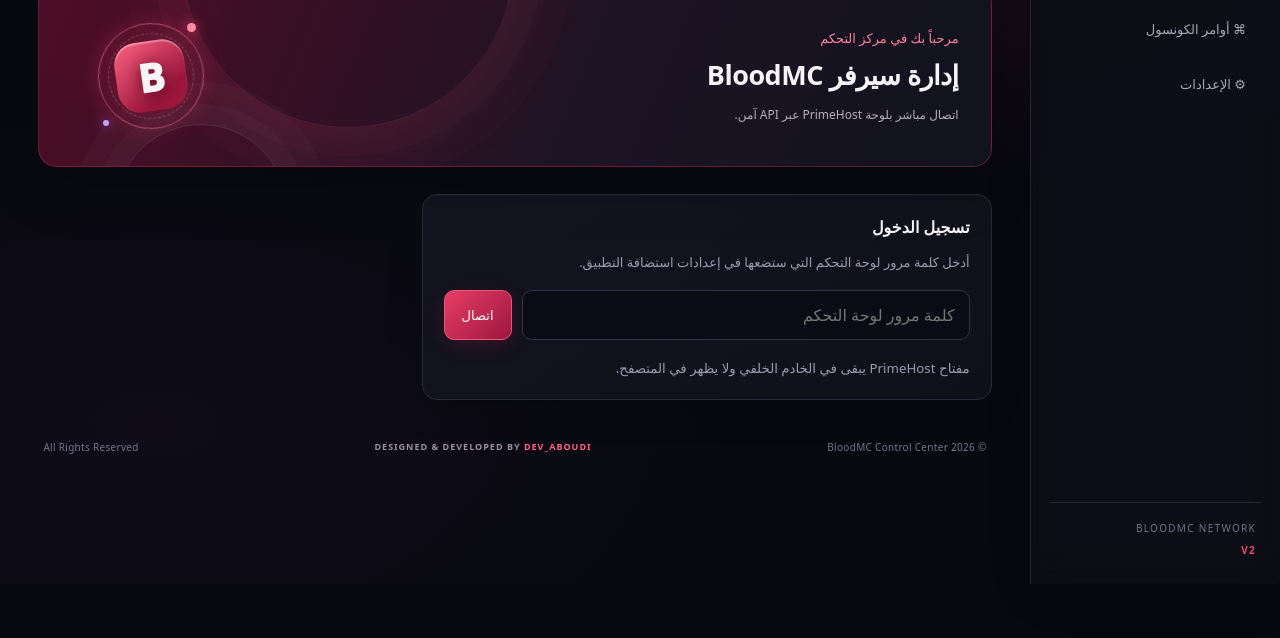
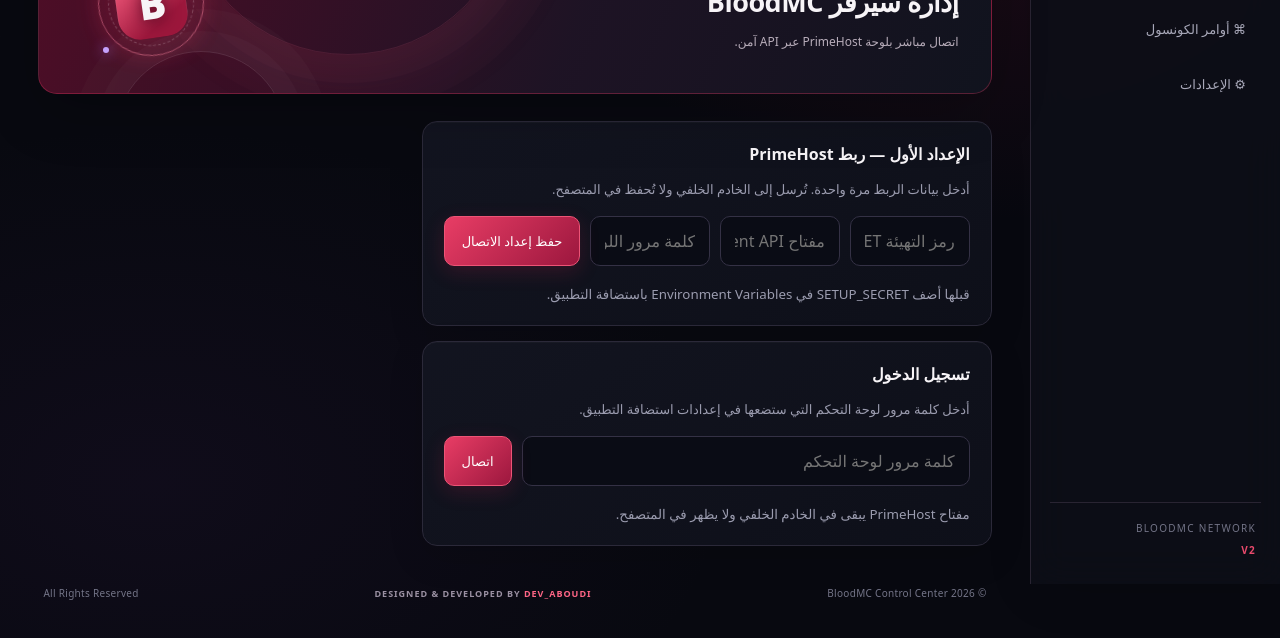
Before and after one commit to abodeshhd/BloodMC-Control-Center-V2, a website: page index.html in a window 1280 px wide. Shown: the part 216-854 px from the top of the page. Before the commit the page ends 800 px from the top, so only its background shows below. Drawn offline with Linux system fonts and the light colour scheme.

Commit message:
Add secure in-app PrimeHost setup and app build scripts

```diff
--- a/index.html
+++ b/index.html
@@ -19,6 +19,18 @@
   <main>
     <header><div><small>SERVER MANAGEMENT <b class="owner-tag">BY DEV_ABOUDI</b></small><h1>لوحة التحكم</h1></div><div class="profile"><span class="dot" id="statusDot"></span><span id="statusText">غير متصل</span></div></header>
     <section class="welcome" id="overview"><div><p>مرحباً بك في مركز التحكم</p><h2>إدارة سيرفر BloodMC</h2><small>اتصال مباشر بلوحة PrimeHost عبر API آمن.</small></div><div class="hero-mark" aria-hidden="true"><div class="hero-ring"></div><div class="cube">B</div><span class="orbit orbit-one"></span><span class="orbit orbit-two"></span></div></section>
+
+    <section class="panel login" id="setupPanel">
+      <h3>الإعداد الأول — ربط PrimeHost</h3>
+      <p>أدخل بيانات الربط مرة واحدة. تُرسل إلى الخادم الخلفي ولا تُحفظ في المتصفح.</p>
+      <form id="setupForm">
+        <input id="setupSecret" type="password" placeholder="رمز التهيئة SETUP_SECRET" autocomplete="off" required>
+        <input id="apiKeyInput" type="password" placeholder="مفتاح PrimeHost Client API" autocomplete="off" required>
+        <input id="newDashboardPassword" type="password" placeholder="كلمة مرور اللوحة (12 حرفاً أو أكثر)" minlength="12" autocomplete="new-password" required>
+        <button class="primary">حفظ إعداد الاتصال</button>
+      </form>
+      <small id="setupMessage">قبلها أضف SETUP_SECRET في Environment Variables باستضافة التطبيق.</small>
+    </section>
 
     <section class="panel login" id="loginPanel">
       <h3>تسجيل الدخول</h3>
```
